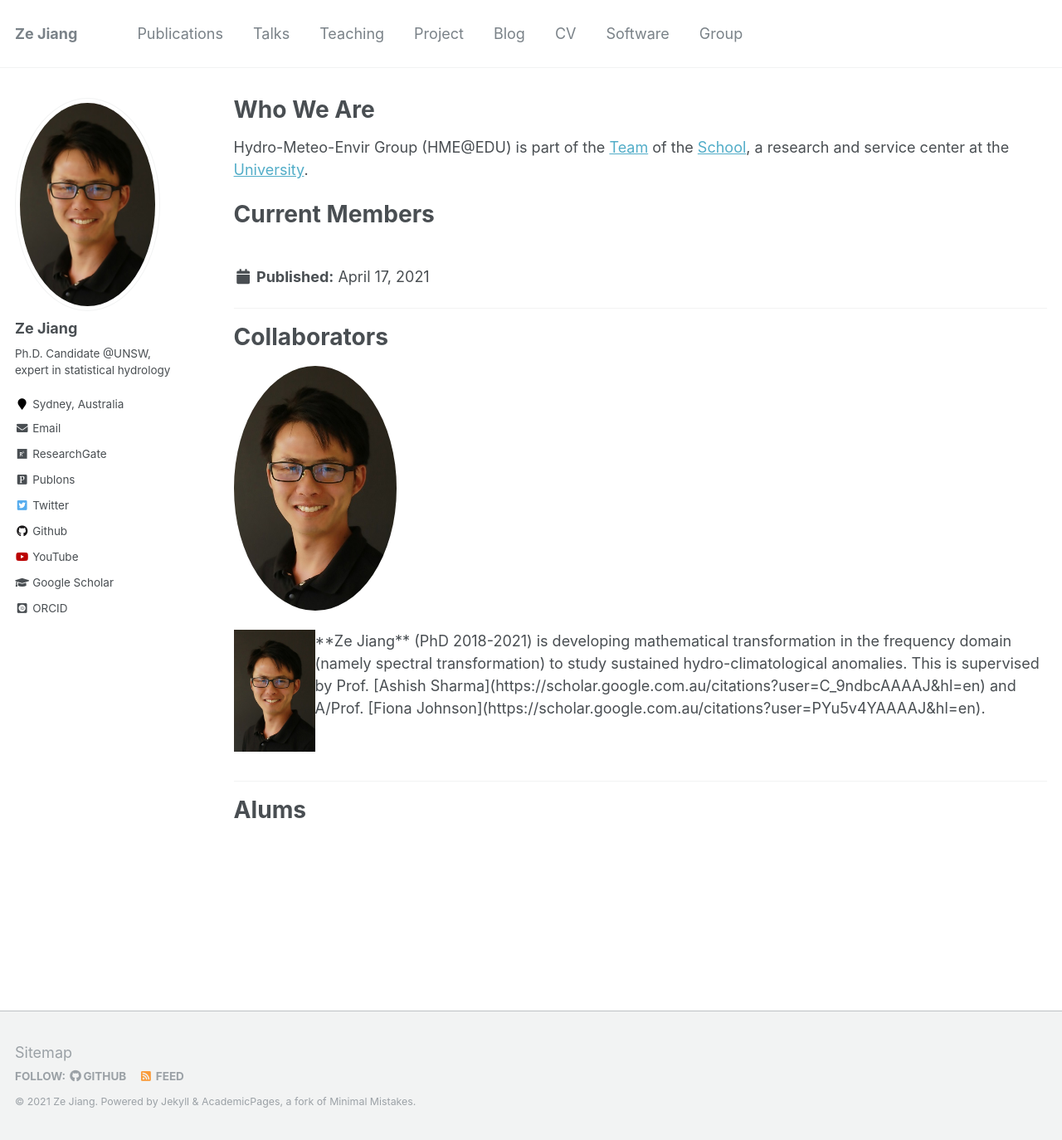
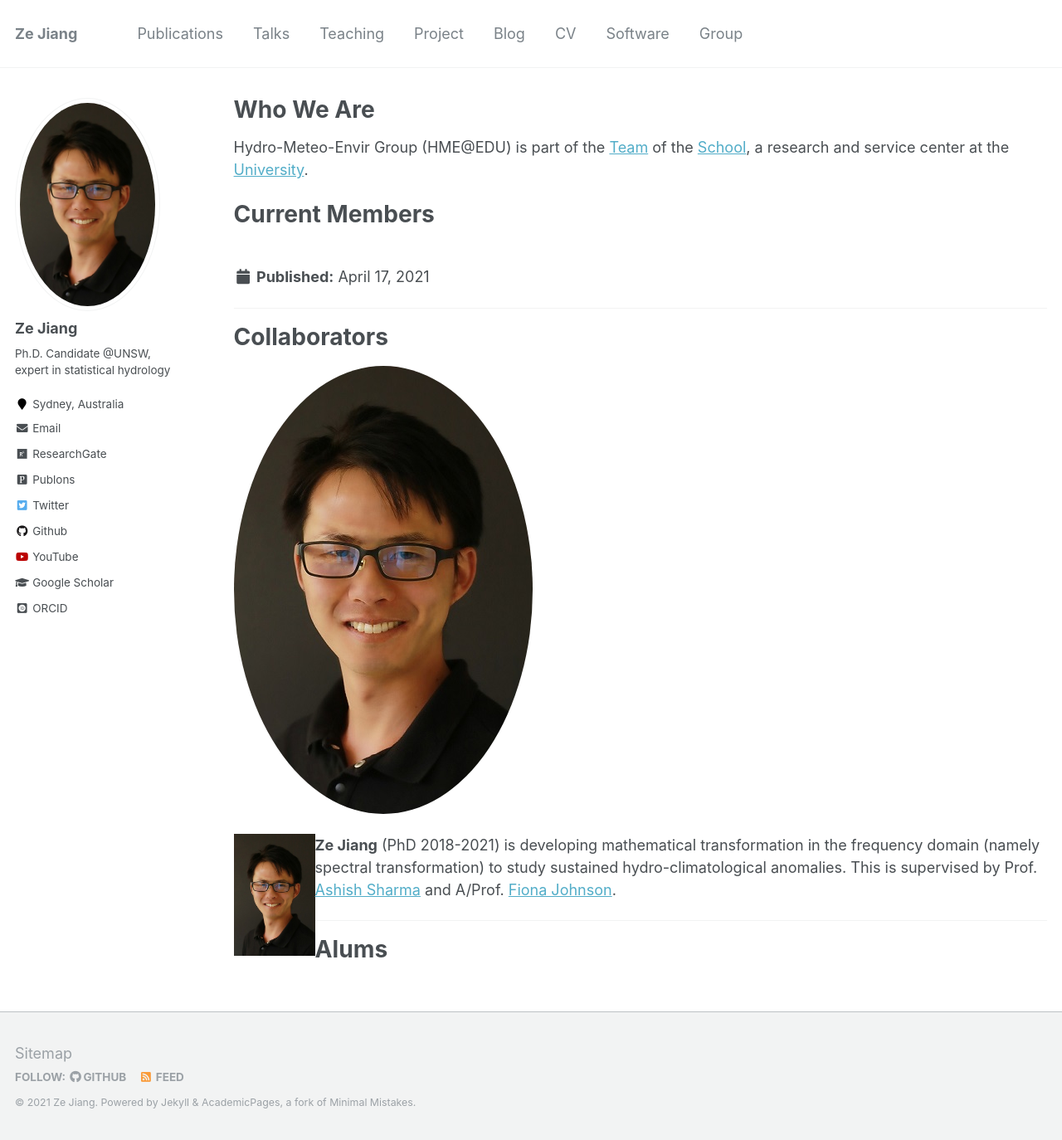
Before and after one commit to zejiang-unsw/zejiang-unsw.github.io, a Jekyll site: the page built from _pages/people.md, in a window 1280 px wide and 1374 px high. Shown: the whole window at 83% size. Built offline with Jekyll 4.4.1, drawn with Linux system fonts in a browser that asks for light colours; some web fonts are replaced.

Commit message:
update people

```diff
--- a/_pages/people.md
+++ b/_pages/people.md
@@ -21,9 +21,9 @@ Collaborators
 ======
 <img src="/images/profile.jpg" alt="Avatar" class="avatar">
 
-<p>
+
 <img align="left" class="" src='/images/profile.jpg' style='height: 10%; width: 10%; object-fit: contain'>
-**Ze Jiang** (PhD 2018-2021) is developing mathematical transformation in the frequency domain (namely spectral transformation) to study sustained hydro-climatological anomalies. This is supervised by Prof. [Ashish Sharma](https://scholar.google.com.au/citations?user=C_9ndbcAAAAJ&hl=en) and A/Prof. [Fiona Johnson](https://scholar.google.com.au/citations?user=PYu5v4YAAAAJ&hl=en).</p>
+**Ze Jiang** (PhD 2018-2021) is developing mathematical transformation in the frequency domain (namely spectral transformation) to study sustained hydro-climatological anomalies. This is supervised by Prof. [Ashish Sharma](https://scholar.google.com.au/citations?user=C_9ndbcAAAAJ&hl=en) and A/Prof. [Fiona Johnson](https://scholar.google.com.au/citations?user=PYu5v4YAAAAJ&hl=en).
 <br/>
 
 <hr>
--- a/assets/css/academicons.css
+++ b/assets/css/academicons.css
@@ -17,8 +17,8 @@
 }
 .avatar {
   vertical-align: middle;
-  max-width: 20%;
-  max-height: 20%;
+  max-width: 100%;
+  max-height: 100%;
   position: relative;
 	overflow: hidden;
   border-radius: 50%;
```
Also changed, not shown: _people/ze.jiang.md (+3 -1 lines).
